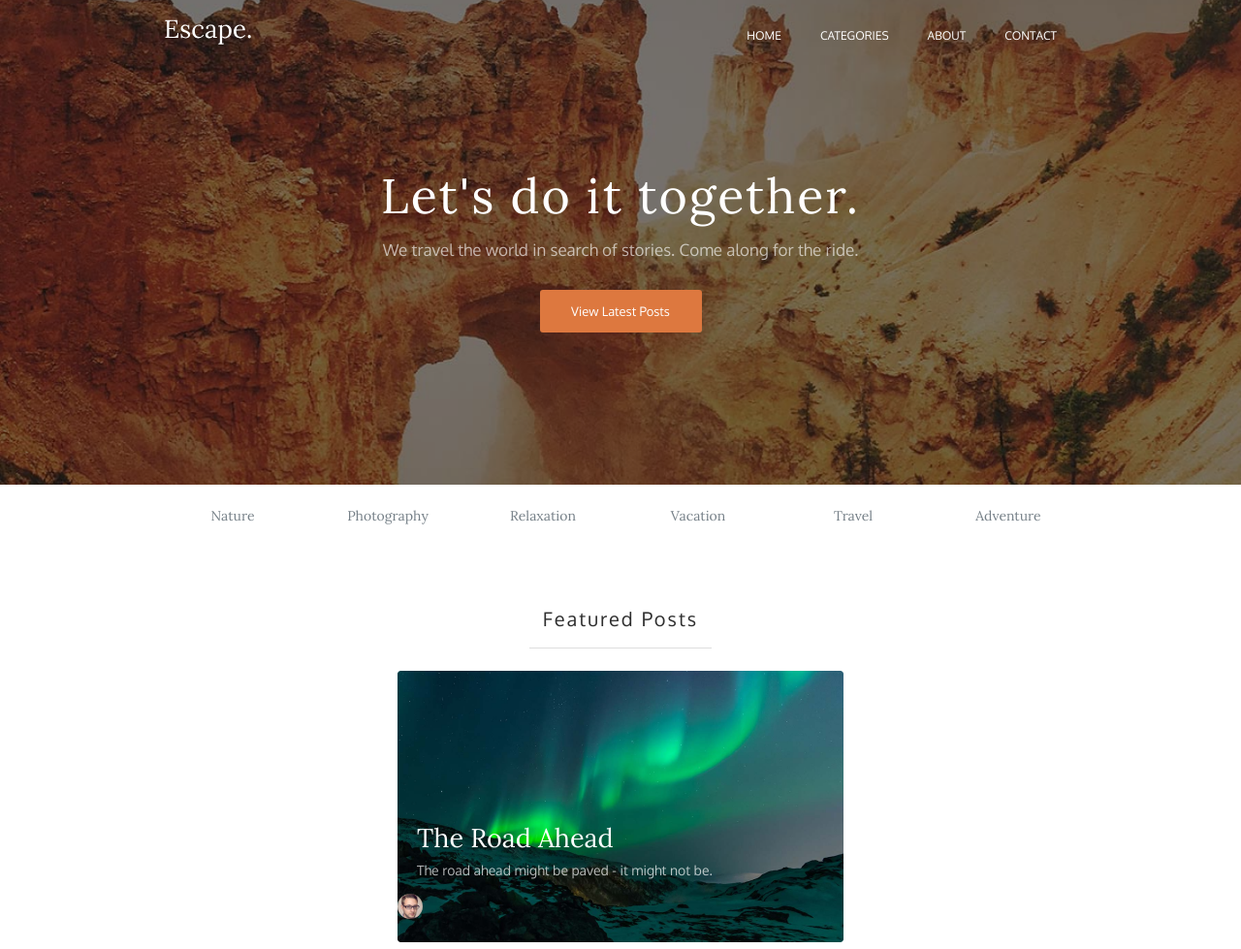
After one commit to Duamontell/PS-11, a PHP site: page / in a window 1280 px wide. The commit adds this page. Shown: the whole page at 97% size. Run offline with PHP 8.4, Linux system fonts and the light colour scheme.

```diff
--- /dev/null
+++ b/CSS/index.css
@@ -0,0 +1,218 @@
+* {
+    margin: 0;
+}
+
+.header {
+    background-image: url("../Images/MountainDesert.png");
+    background-repeat: no-repeat;
+    background-size: 100% 100%;
+}
+
+.header-panel {
+    margin: 0 auto;
+    padding-top: 17px;
+    max-width: 940px;
+    display: flex;
+    justify-content: space-between;
+    flex-wrap: wrap;
+}
+
+.header-panel__logo {
+    margin-top: 3px;
+    height: 26px;
+}
+
+.header-navigation__list {
+    display: flex;
+    flex-wrap: wrap;
+    height: 40px;
+    list-style-type: none;
+    padding: 0;
+}
+
+.header-button {
+    color: white;
+    text-decoration: none;
+}
+
+.header-navigation__list-element {
+    padding: 10px 20px;
+    font-family: Oxygen, sans-serif;
+    font-size: 12px;
+    font-weight: 400;
+    line-height: 20px;
+    letter-spacing: 0.6;
+    text-align: left;
+    text-transform: uppercase;
+    color: rgba(255, 255, 255, 1);
+}
+
+.header-tittle {
+    margin-top: 127px;
+    padding-bottom: 157px;
+}
+
+.main-tittle {
+    font-family: Lora, sans-serif;
+    font-size: 50px;
+    font-weight: 400;
+    line-height: 51px;
+    letter-spacing: 2px;
+    text-align: center;
+    color: rgba(255, 255, 255, 1);
+    position: relative;
+    bottom: 7px;
+}
+
+.sub-tittle {
+    font-family: Oxygen, sans-serif;
+    font-size: 17px;
+    font-weight: 400;
+    line-height: 20px;
+    letter-spacing: 0em;
+    text-align: center;
+    color: rgba(255, 255, 255, 0.63);
+    margin-top: 13px;
+}
+
+.button-lasts-post {
+    display: block;
+    width: 167px;
+    height: 44px;
+    margin: 31px auto 0;
+    font-family: Oxygen, sans-serif;
+    font-size: 13px;
+    font-weight: 400;
+    line-height: 20px;
+    letter-spacing: 0em;
+    color: rgba(255, 255, 255, 1);
+    text-align: center;
+    border-width: 0;
+    border-radius: 3px;
+    background-color: rgba(221, 120, 63, 1);
+    padding: 12px 31px;
+}
+
+.menu-panel {
+    margin: 0 auto 0;
+    max-width: 960px;
+}
+
+.menu-panel__list {
+    display: flex;
+    flex-wrap: wrap;
+    list-style-type: none;
+    padding: 0;
+    align-content: center;
+    text-align: center;
+    justify-content: space-around;
+}
+.menu-panel__list-element {
+    width: 139px;
+    font-family: Lora, sans-serif;
+    font-size: 14px;
+    font-weight: 400;
+    line-height: 65px;
+    letter-spacing: 0em;
+    color: rgba(118, 128, 136, 1);
+}
+
+.featured-posts {
+    max-width: 940px;
+    height: 414px;
+    margin: 0 auto;
+    overflow: auto;
+}
+
+.featured-posts__tittle {
+    margin: 60px auto 0;
+    padding-bottom: 16px;
+    font-family: Oxygen, sans-serif;
+    font-size: 20px;
+    font-weight: 400;
+    line-height: 27px;
+    letter-spacing: 2px;
+    text-align: center;
+    color: rgba(46, 46, 46, 1);
+}
+
+.featured-posts__line {
+    width: 188px;
+    height: 1px;
+    background-color: rgba(222, 222, 222, 1);
+    margin: 0 auto;
+}
+
+.featured-posts_posts {
+    height: 294px;
+    display: flex;
+    align-items: center;
+    justify-content: space-around;
+    flex-wrap: wrap;
+    margin-top: 16px;
+}
+
+.featured-posts__post-left {
+    width: 460px;
+    height: 280px;
+    background-image: url("../Images/the-road-ahead.png");
+    background-size: cover;
+    border-radius: 3px;
+}
+
+.featured-posts__post-left__type {
+    width: 108px;
+    height: 26px;
+    border-radius: 2px;
+    margin: 20px 0 0 20px;
+    background-color: rgba(168, 114, 183, 1);
+    color: white;
+    font-family: Oxygen, sans-serif;
+    font-size: 12px;
+    font-weight: 400;
+    line-height: 26px;
+    letter-spacing: 0em;
+    text-align: center;
+    text-transform: uppercase;
+    display: none;
+}
+
+.featured-posts__post-left__tittle {
+    margin-top: 157px;
+    max-width: 204px;
+    font-family: Lora, sans-serif;
+    font-size: 27px;
+    font-weight: 400;
+    line-height: 30px;
+    letter-spacing: 0em;
+    text-align: left;
+    color: white;
+    margin-left: 20px;
+}
+
+.featured-posts__post-left__sub-tittle {
+    font-family: Oxygen, sans-serif;
+    font-size: 14px;
+    font-weight: 400;
+    line-height: 25px;
+    letter-spacing: 0em;
+    text-align: left;
+    color: rgba(255, 255, 255, 0.7);
+    margin-top: 6px;
+    margin-left: 20px;
+}
+
+.featured-posts__post-left__info {
+    display: flex;
+    flex-wrap: wrap;
+    max-width: 420px;
+    height: 35px;
+    margin-top: 12px;
+    padding-bottom: 15px;
+}
+
+.featured-posts__post-left_author {
+    width: 26px;
+    height: 26px;
+    border-radius: 60px;
+}
--- a/CSS/main.css
+++ b/CSS/the-road-ahead.css
@@ -121,7 +121,6 @@
 
 .main-block-text {
     width: 960px;
-    /* Поменять на padding */
     margin-left: auto;
     margin-right: auto;
     padding-top: 140px;
@@ -175,7 +174,6 @@
     width: 30%;
     height: 32px;
     line-height: 32px;
-    /* Заменить на margin-left */
     position: relative;
     font-size: 11px;
     z-index: 1;
--- /dev/null
+++ b/index.html
@@ -0,0 +1,62 @@
+<!DOCTYPE html>
+<html lang="en">
+
+<head>
+    <meta charset="utf-8">
+    <title>Escape</title>
+    <link rel="stylesheet" href="CSS/index.css">
+    <link rel="preconnect" href="https://fonts.googleapis.com">
+    <link rel="preconnect" href="https://fonts.gstatic.com" crossorigin>
+    <link href="https://fonts.googleapis.com/css2?family=Oxygen:wght@300;400;700&display=swap" rel="stylesheet">
+    <link rel="preconnect" href="https://fonts.googleapis.com">
+    <link rel="preconnect" href="https://fonts.gstatic.com" crossorigin>
+    <link href="https://fonts.googleapis.com/css2?family=Lora:ital,wght@0,400..700;1,400..700&display=swap"
+        rel="stylesheet">
+</head>
+
+<body>
+    <div class="header">
+        <div class="header-panel">
+            <img class="header-panel__logo" src="Images/SVG/Escape-white.svg" alt="Logo Escape">
+            <nav class="header-navigation">
+                <ul class="header-navigation__list">
+                    <li class="header-navigation__list-element"><a class="header-button" href="index.html">Home</a></li>
+                    <li class="header-navigation__list-element">Categories</li>
+                    <li class="header-navigation__list-element">About</li>
+                    <li class="header-navigation__list-element">Contact</li>
+                </ul>
+            </nav>
+        </div>
+        <div class="header-tittle">
+            <h1 class="main-tittle">Let's do it together.</h1>
+            <h2 class="sub-tittle">We travel the world in search of stories. Come along for the ride.</h2>
+            <button class="button-lasts-post">View Latest Posts</button>
+        </div>
+    </div>
+    <div class="menu-panel">
+        <ul class="menu-panel__list">
+            <li class="menu-panel__list-element">Nature</li>
+            <li class="menu-panel__list-element">Photography</li>
+            <li class="menu-panel__list-element">Relaxation</li>
+            <li class="menu-panel__list-element">Vacation</li>
+            <li class="menu-panel__list-element">Travel</li>
+            <li class="menu-panel__list-element">Adventure</li>
+        </ul>
+    </div>
+    <div class="featured-posts">
+        <h3 class="featured-posts__tittle">Featured Posts</h3>
+        <div class="featured-posts__line"></div>
+        <div class="featured-posts_posts">
+            <div class="featured-posts__post-left">
+                <div class="featured-posts__post-left__type">Photography</div>
+                <h3 class="featured-posts__post-left__tittle">The Road Ahead</h3>
+                <h4 class="featured-posts__post-left__sub-tittle">The road ahead might be paved - it might not be.</h4>
+                <div class="featured-posts__post-left__info">
+                    <img class="featured-posts__post-left_author" src="Images/Mat Vogels.jfif" alt="Mat Vogels author">
+                </div>
+            </div>
+        </div>
+    </div>
+</body>
+
+</html>
```
Also changed, not shown: the-road-ahead.html (+6 -9 lines), Images/Mat Vogels.jfif (added), Images/MountainDesert.png (added), Images/SVG/Escape-black..svg (renamed from SVG/Escape..svg), Images/SVG/Escape-white.svg (renamed from SVG/Escape-bottom.svg), Images/the-road-ahead.png (added).
